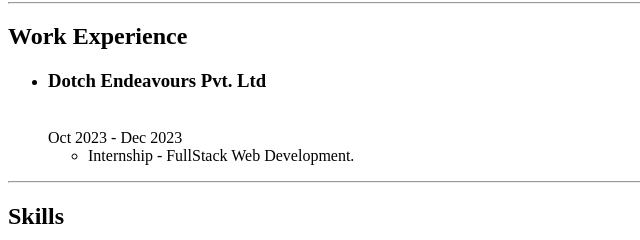
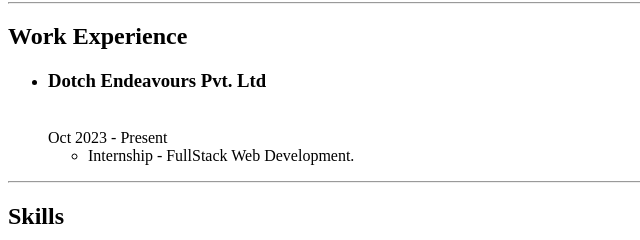
Before and after one commit to SyedAzamPQ/Resume, a plain HTML site: page index.html in a window 1280 px wide. Shown: the part 732-972 px from the top of the page, 0-640 px from the left. Drawn offline with Linux system fonts and the light colour scheme.

Commit message:
Update index.html

```diff
--- a/index.html
+++ b/index.html
@@ -23,7 +23,7 @@
         <hr/>
         <h2>Work Experience</h2>
         <ul>
-            <li><h3>Dotch Endeavours Pvt. Ltd</h3><br/>Oct 2023 - Dec 2023
+            <li><h3>Dotch Endeavours Pvt. Ltd</h3><br/>Oct 2023 - Present
             <ul>
                 <li>Internship - FullStack Web Development.</li>
             </ul>
```
